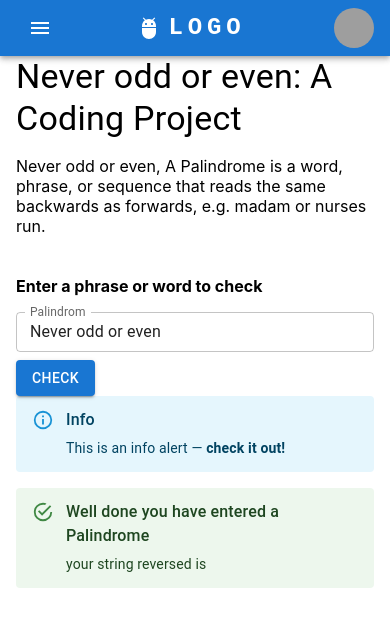
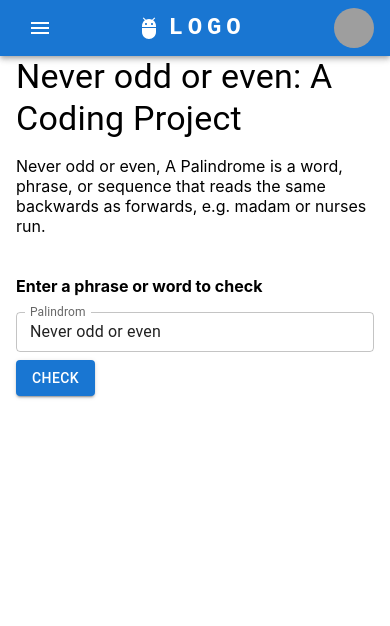
Before and after one commit to brocode19/palindromeapp, a React (Create React App) app: page /TheApp in a window 390 px wide. Shown: the top 626 px of the page. Built offline with nearby package versions, Linux system fonts and the light colour scheme; grey boxes are pictures that could not be loaded; the HTML template or start-up script is replaced by a standard one.

Commit message:
made it responsive

```diff
--- a/src/pages/TheApp.js
+++ b/src/pages/TheApp.js
@@ -1,37 +1,41 @@
 import { Button, Container, Grid, TextField, Typography } from "@mui/material";
 import React, { useState } from "react";
-import Alert from '@mui/material/Alert';
-import AlertTitle from '@mui/material/AlertTitle';
-import Stack from '@mui/material/Stack';
+import Alert from "@mui/material/Alert";
+import AlertTitle from "@mui/material/AlertTitle";
+import Stack from "@mui/material/Stack";
 
 const TheApp = () => {
+
   const [name, setName] = React.useState("Never odd or even");
-  const [reversed,setReversed] = useState('');
+  const [reversed, setReversed] = useState("");
+  const [active, setActive] = useState(false);
+  const [palindrom, setPalindrome] = useState(false);
+
   const handleChange = (event) => {
     setName(event.target.value);
-  }
+    setActive(false);
+  };
 
+  const handleSubmit = () => {
+    setActive(true);
 
-
-  const handleSubmit = () =>{
-
-    const preprocessing_regex = /[^a-zA-Z0-9]/g
-    const processed_string = name.toLowerCase().replace(preprocessing_regex , "")
-    const integrity_check = processed_string.split("").reverse().join("")
-    setReversed(integrity_check)
-    if(processed_string === integrity_check){
-      console.log('something');
-    }else{
-      console.log('it does work');
+    const preprocessing_regex = /[^a-zA-Z0-9]/g;
+    const processed_string = name
+      .toLowerCase()
+      .replace(preprocessing_regex, "");
+    const integrity_check = processed_string.split("").reverse().join("");
+    setReversed(integrity_check);
+    if (processed_string === integrity_check) {
+      setPalindrome(true);
+    } else {
+      setPalindrome(false);
     }
-
-
-  }
+  };
   return (
     <div className="mt-5">
       <Container maxWidth="xl">
         <Grid container spacing={3}>
-          <Grid item xs={12} sm={6} md={6}>
+          <Grid item xs={12} sm={12} md={8} lg={6}>
             <Typography variant="h4" sx={{ mb: 2 }}>
               Never odd or even: A Coding Project
             </Typography>
@@ -41,7 +45,7 @@ const TheApp = () => {
               run.
             </p>
           </Grid>
-          <Grid item xs={12} sm={6} md={6}>
+          <Grid item xs={12} sm={12} md={4} lg={6}>
             <b>Enter a phrase or word to check</b>
             <TextField
               margin="normal"
@@ -53,19 +57,26 @@ const TheApp = () => {
               value={name}
               onChange={handleChange}
             />
-            <Button className="mb-3" onClick={handleSubmit} variant="contained">check</Button>
-            <Stack sx={{ width: '100%' }} spacing={2}>
-
-
-      <Alert severity="info">
-        <AlertTitle>Info</AlertTitle>
-        This is an info alert — <strong>check it out!</strong>
-      </Alert>
-      <Alert severity="success">
-        <AlertTitle>Well done you have entered a Palindrome</AlertTitle>
-        your string reversed is <strong>{reversed}</strong>
-      </Alert>
-    </Stack>
+            <Button className="mb-3" onClick={handleSubmit} variant="contained">
+              check
+            </Button>
+            {active && (
+              <Stack sx={{ width: "100%" }} spacing={2}>
+                {palindrom ? (
+                  <Alert severity="success">
+                    <AlertTitle>
+                      Well done you have entered a Palindrome
+                    </AlertTitle>
+                    your string reversed is <strong>{reversed}</strong>
+                  </Alert>
+                ) : (
+                  <Alert severity="info">
+                    <AlertTitle>Info</AlertTitle>
+                    <strong>{name}</strong> is not a Palindrome
+                  </Alert>
+                )}
+              </Stack>
+            )}
           </Grid>
         </Grid>
       </Container>
```
